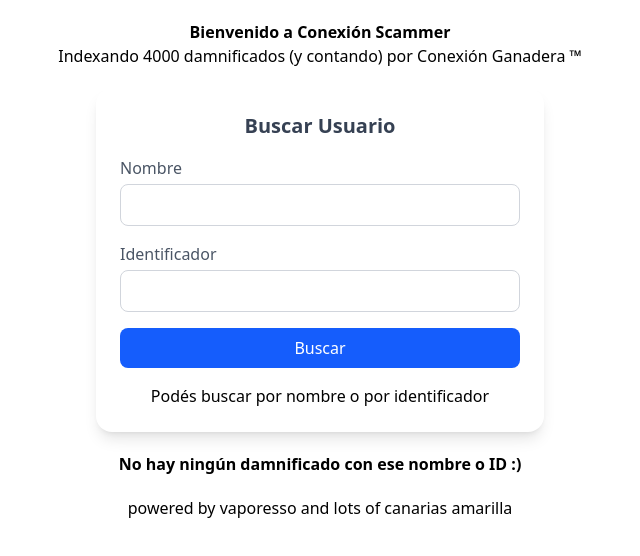
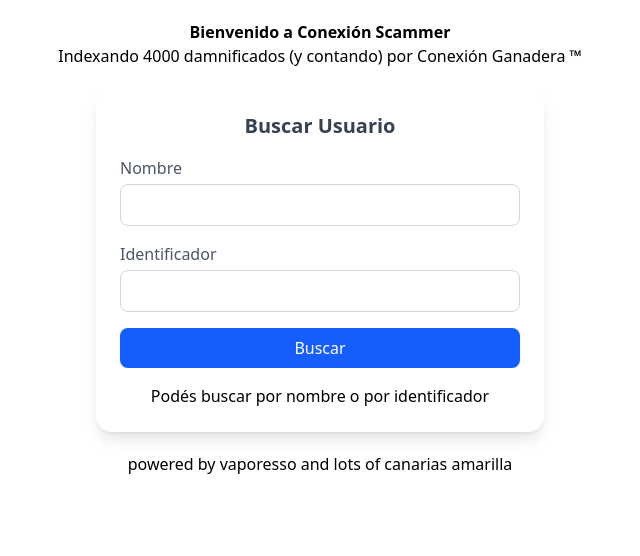
Before and after one commit to martinleib/conexion-ganadera, a Vue app: page / in a window 1280 px wide. Shown: the top 556 px of the page, without its empty margins (320-960 px from the left). Built offline with nearby package versions, Linux system fonts and the light colour scheme.

Commit message:
fix: v-if-else

```diff
--- a/src/components/Form.vue
+++ b/src/components/Form.vue
@@ -82,7 +82,7 @@ const submitForm = () => {
       </li>
     </ul>
   </section>
-  <section v-else="searched && arrayDamnificados.length == 0" class="text-center my-5">
+  <section v-else-if="searched && arrayDamnificados.length == 0" class="text-center my-5">
     <p class="font-bold">No hay ningún damnificado con ese nombre o ID :)</p>
   </section>
 </template>
```
